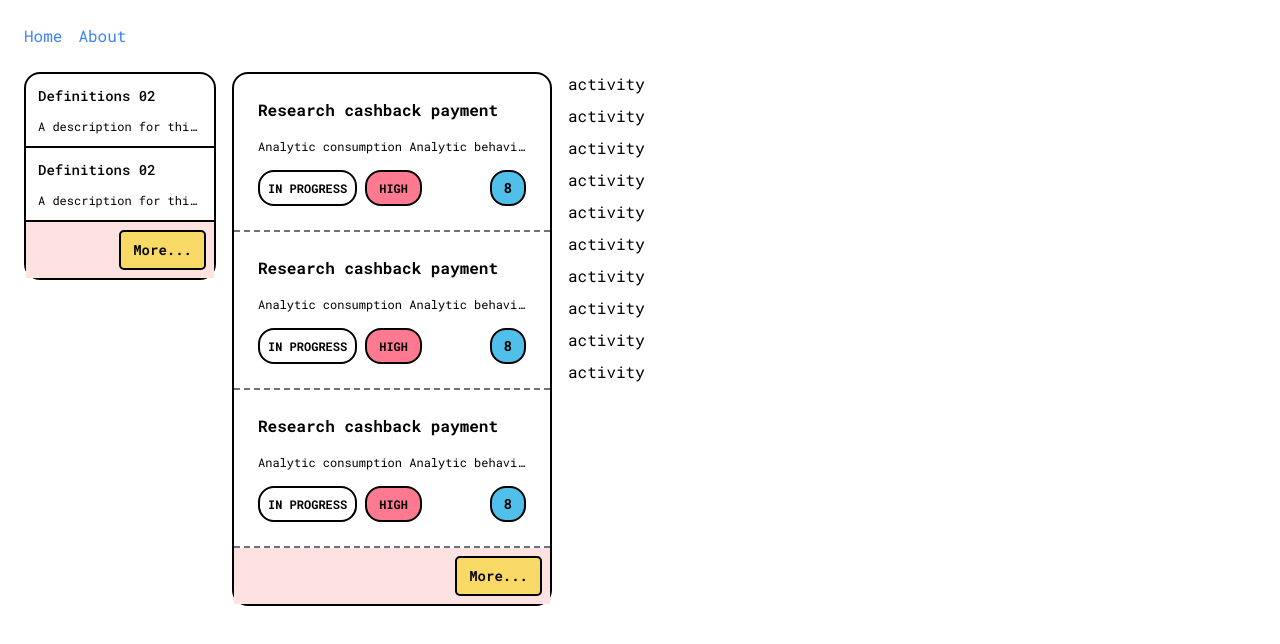
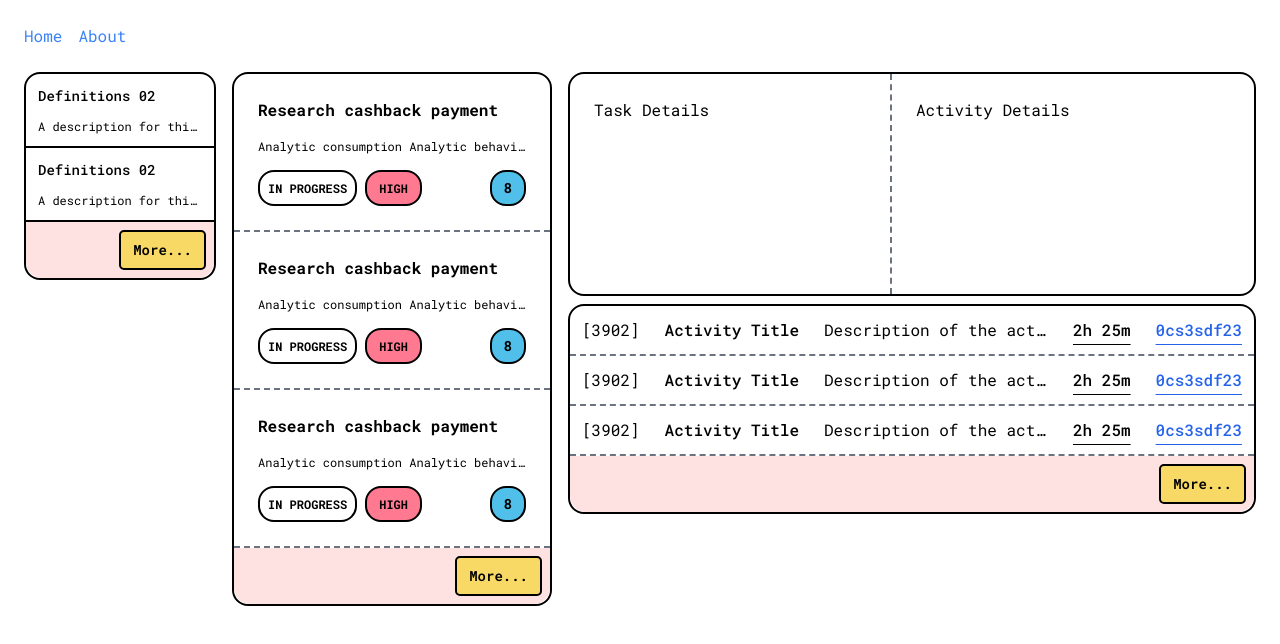
Before and after one commit to serajhqi/gittask-web, a React (Vite) app: page / in a window 1280 px wide. Shown: the top 644 px of the page. Built offline with nearby package versions, Linux system fonts and the light colour scheme.

Commit message:
feat: add task and activity details

```diff
--- a/src/components/activity-item.component.tsx
+++ /dev/null
@@ -1,3 +0,0 @@
-export default function ActivityItem() {
-  return <div>activity</div>
-}
--- a/src/components/activity-list.component.tsx
+++ b/src/components/activity-list.component.tsx
@@ -1,8 +1,19 @@
-import ActivityItem from "./activity-item.component";
+import { useState } from "react";
+import ActivityItem from "./activity/activity-item.component";
+import LoadMore from "./load-more.component";
 
 export default function ActivityList() {
-  return <div className="flex flex-col gap-2">
-    {new Array(10).fill(0).map((_, idx) => <ActivityItem key={idx} />)}
+  const [count, setCount] = useState(3)
+
+  return <div className="flex flex-col border-2 border-black rounded-2xl">
+    {new Array(count).fill(0).map((_, idx) =>
+      <div key={idx} className="border-b-2 border-gray-500 last:border-b-0 border-dashed hover:bg-sky-50 first:rounded-t-2xl">
+        <ActivityItem />
+      </div>)
+    }
+    <div className="p-2 bg-red-100 flex justify-end rounded-b-2xl">
+      <LoadMore loading={false} onClick={() => setCount(count + 2)} />
+    </div>
   </div>
 
 }
--- /dev/null
+++ b/src/components/activity/activity-details.component.tsx
@@ -0,0 +1,5 @@
+export default function ActivityDetails() {
+  return <div className="flex p-6">
+    Activity Details
+  </div>
+}
--- /dev/null
+++ b/src/components/activity/activity-item.component.tsx
@@ -0,0 +1,9 @@
+export default function ActivityItem() {
+  return <div className="flex gap-3 p-3 justify-between items-center cursor-pointer">
+    <div>[3902]</div>
+    <div className="text-ellipsis whitespace-nowrap overflow-hidden max-w-48 font-medium">Activity Title</div>
+    <div className="text-ellipsis whitespace-nowrap overflow-hidden max-w-56">Description of the activity Description of the activity Description of the activity</div>
+    <div className=" hover:underline cursor-pointer font-medium underline underline-offset-8">2h 25m</div>
+    <a className="text-blue-600 font-medium underline cursor-pointer underline-offset-8">0cs3sdf23</a>
+  </div>
+}
--- a/src/components/project-list.component.tsx
+++ b/src/components/project-list.component.tsx
@@ -1,17 +1,17 @@
 import { useState } from "react";
 import LoadMore from "./load-more.component";
-import ProjectItem from "./project-item.component";
+import ProjectItem from "./project/project-item.component";
 
 export default function ProjectList() {
   const [count, setCount] = useState(2)
 
-  return <div className="flex flex-col border-2 border-black rounded-2xl">
+  return <div className="flex flex-col border-2 border-black rounded-2xl ">
     {new Array(count).fill(0).map((_, idx) =>
-      <div key={idx} className="border-b-2 border-black last:border-b-0">
+      <div key={idx} className="border-b-2 border-black last:border-b-0 hover:bg-amber-50 first:rounded-t-2xl">
         <ProjectItem />
       </div>)
     }
-    <div className="p-2 bg-red-100 flex justify-end">
+    <div className="p-2 bg-red-100 flex justify-end rounded-b-2xl">
       <LoadMore loading={false} onClick={() => setCount(count + 2)} />
     </div>
   </div>
--- a/src/components/project-item.component.tsx
+++ b/src/components/project/project-item.component.tsx
@@ -1,5 +1,5 @@
 export default function ProjectItem() {
-  return <div className="flex flex-col gap-3 p-3 hover:bg-amber-50 cursor-pointer">
+  return <div className="flex flex-col gap-3 p-3 cursor-pointer">
     <div className="text-sm font-medium">Definitions 02</div>
     <div className="text-xs whitespace-nowrap text-ellipsis overflow-hidden">
       A description for this project goes here
--- a/src/components/task-list.component.tsx
+++ b/src/components/task-list.component.tsx
@@ -1,5 +1,5 @@
 import { useState } from "react";
-import TaskItem from "./task-item.component";
+import TaskItem from "./task/task-item.component";
 import LoadMore from "./load-more.component";
 
 export default function TaskList() {
@@ -7,11 +7,11 @@ export default function TaskList() {
 
   return <div className="flex flex-col border-2 border-black rounded-2xl">
     {new Array(count).fill(0).map((_, idx) =>
-      <div key={idx} className="border-b-2 border-gray-500 border-dashed last:border-0">
+      <div key={idx} className="border-b-2 border-gray-500 border-dashed first:rounded-t-2xl hover:bg-green-100">
         <TaskItem />
       </div>
     )}
-    <div className="p-2 bg-red-100 flex justify-end">
+    <div className="p-2 bg-red-100 flex justify-end rounded-b-2xl">
       <LoadMore loading={false} onClick={() => setCount(count + 3)} />
     </div>
   </div>
--- /dev/null
+++ b/src/components/task/task-details.component.tsx
@@ -0,0 +1,3 @@
+export default function TaskDetails() {
+  return <div className="p-6 h-full w-full">Task Details</div>
+}
--- a/src/components/task-item.component.tsx
+++ b/src/components/task/task-item.component.tsx
@@ -1,9 +1,9 @@
-import TaskStatus from "./task/task-status.component";
-import TaskWeight from "./task/task-weight.component";
-import TaskPriority from "./task/task-priority.component";
+import TaskStatus from "./task-status.component";
+import TaskWeight from "./task-weight.component";
+import TaskPriority from "./task-priority.component";
 
 export default function TaskItem() {
-  return <div className="flex flex-col p-6 gap-2 cursor-pointer hover:bg-green-100">
+  return <div className="flex flex-col p-6 gap-2 cursor-pointer">
     <div className="font-extrabold">Research cashback payment</div>
     <div className="text-xs text-ellipsis py-2 h-8 whitespace-nowrap overflow-hidden">Analytic consumption  Analytic  behaviour Analytic consumption behaviour Analytic consumption  Analytic consumption behaviour</div>
     <div className="flex items-center justify-between">
--- a/src/pages/home.page.tsx
+++ b/src/pages/home.page.tsx
@@ -1,17 +1,26 @@
 import ActivityList from "../components/activity-list.component";
 import ProjectList from "../components/project-list.component";
+import TaskDetails from "../components/task/task-details.component";
 import TaskList from "../components/task-list.component";
+import ActivityDetails from "../components/activity/activity-details.component";
 
 // src/pages/Home.tsx
 export default function Home() {
-  return <h1 className="flex gap-4">
-    <div className="w-48">
+  return <h1 className="flex gap-4 h-[calc(100vh-120px)]">
+    <div className="w-48 h-full">
       <ProjectList />
     </div>
-    <div className="w-80 ">
+    <div className="w-80 h-full">
       <TaskList />
     </div>
-    <div className="w-80">
+    <div className="w-80 flex-1 h-full gap-2 flex flex-col">
+      <div className="flex h-56 border-2 border-black rounded-2xl">
+        <div className="w-80 h-full">
+          <TaskDetails />
+        </div>
+        <div className="border-l-2 border-gray-500 border-dashed"></div>
+        <ActivityDetails />
+      </div>
       <ActivityList />
     </div>
   </h1>;
```
